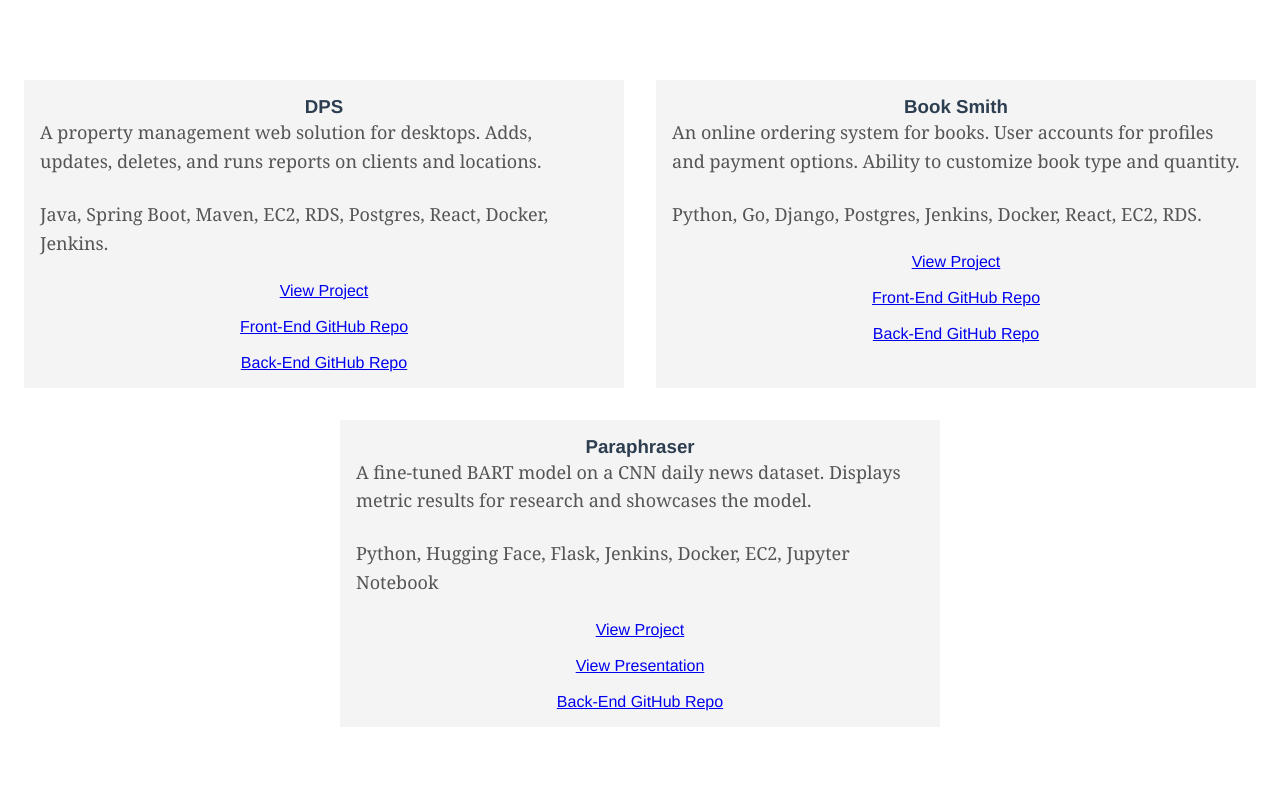
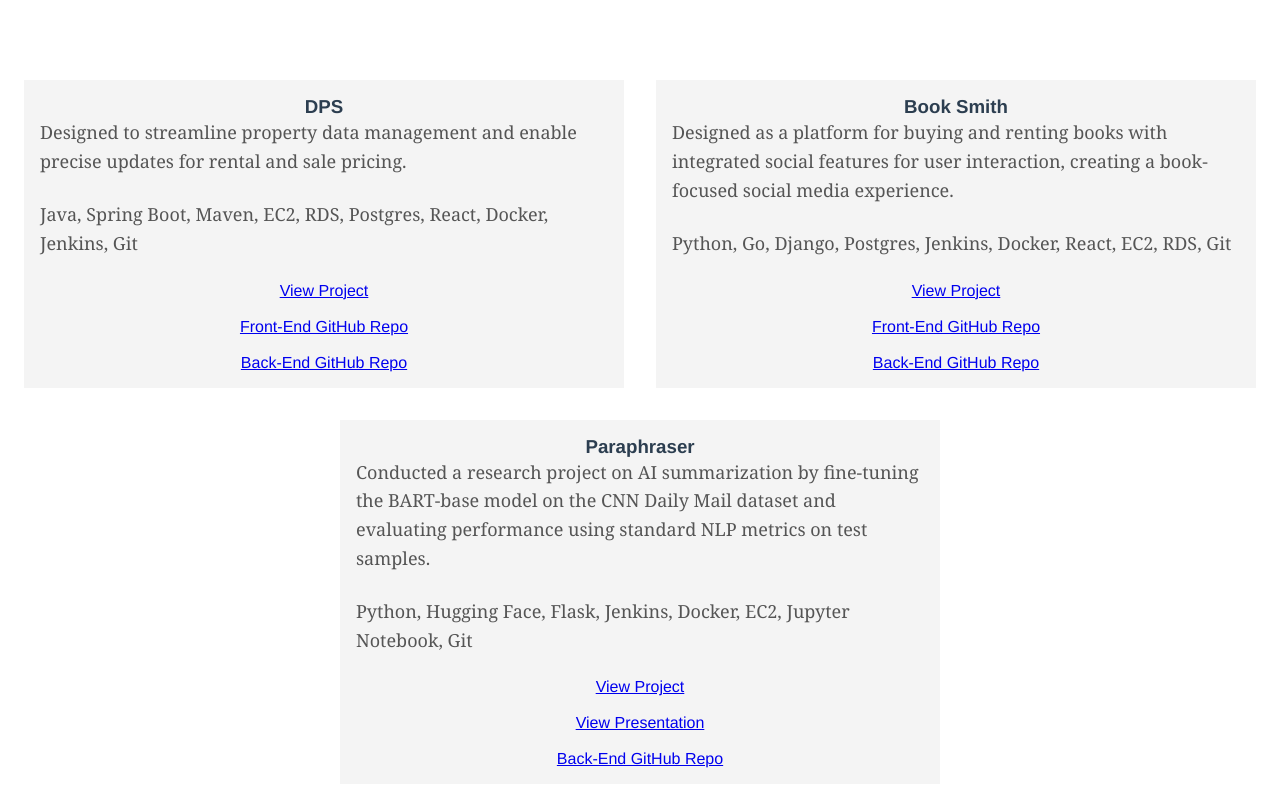
Before and after one commit to JoeMuldowney/Portfolio-Vue, a Vue app: page / in a window 1280 px wide. Shown: the part 2729-3533 px from the top of the page. Built offline with nearby package versions, Linux system fonts and the light colour scheme.

Commit message:
Updating project description

```diff
--- a/src/components/Projects.vue
+++ b/src/components/Projects.vue
@@ -31,16 +31,16 @@ export default {
     return {
       projects: [
         { title: 'DPS',
-         description: 'A property management web solution for desktops. Adds, updates, deletes, and runs reports on clients and locations.',
-         used: 'Java, Spring Boot, Maven, EC2, RDS, Postgres, React, Docker, Jenkins.',
+         description: 'Designed to streamline property data management and enable precise updates for rental and sale pricing.',
+         used: 'Java, Spring Boot, Maven, EC2, RDS, Postgres, React, Docker, Jenkins, Git',
          link: 'https://csportfoliojm.com/frontend/',
          repofront: 'https://github.com/JoeMuldowney/Property-React-UI',
          repoback: 'https://github.com/JoeMuldowney/Property-Spring-Boot-API',
         },
 
         { title: 'Book Smith',
-          description: 'An online ordering system for books. User accounts for profiles and payment options. Ability to customize book type and quantity.',
-          used: 'Python, Go, Django, Postgres, Jenkins, Docker, React, EC2, RDS.',
+          description: 'Designed as a platform for buying and renting books with integrated social features for user interaction, creating a book-focused social media experience.',
+          used: 'Python, Go, Django, Postgres, Jenkins, Docker, React, EC2, RDS, Git',
           link: 'https://csjoeportfolio.com/',
           repofront: 'https://github.com/JoeMuldowney/Virtual-Library-React-JSX-UI',
           repoback:  'https://github.com/JoeMuldowney/Virtual-Library-Auth-Profile-API'
@@ -49,8 +49,8 @@ export default {
       ],
       ai_projects: [
         { title: 'Paraphraser',
-          description: 'A fine-tuned BART model on a CNN daily news dataset.  Displays metric results for research and showcases the model. ',
-          used: 'Python, Hugging Face, Flask, Jenkins, Docker, EC2, Jupyter Notebook ',
+          description: 'Conducted a research project on AI summarization by fine-tuning the BART-base model on the CNN Daily Mail dataset and evaluating performance using standard NLP metrics on test samples.',
+          used: 'Python, Hugging Face, Flask, Jenkins, Docker, EC2, Jupyter Notebook, Git',
           link: 'https://www.bartaidemo.com/',
           repoback:  'https://github.com/JoeMuldowney/AI_Paraphraser',
           video: 'https://www.youtube.com/watch?v=GktdzK3PmxA'
```
